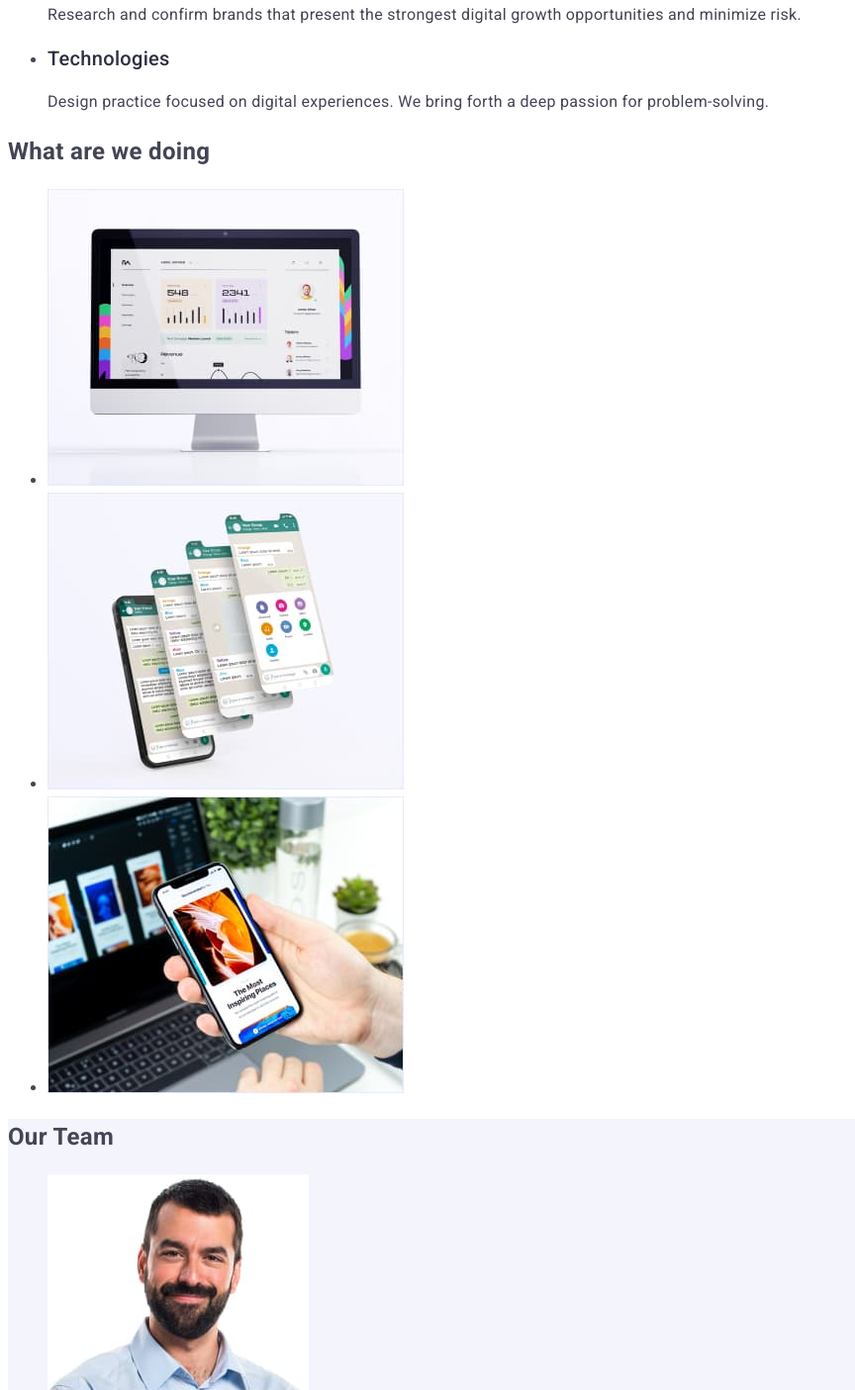
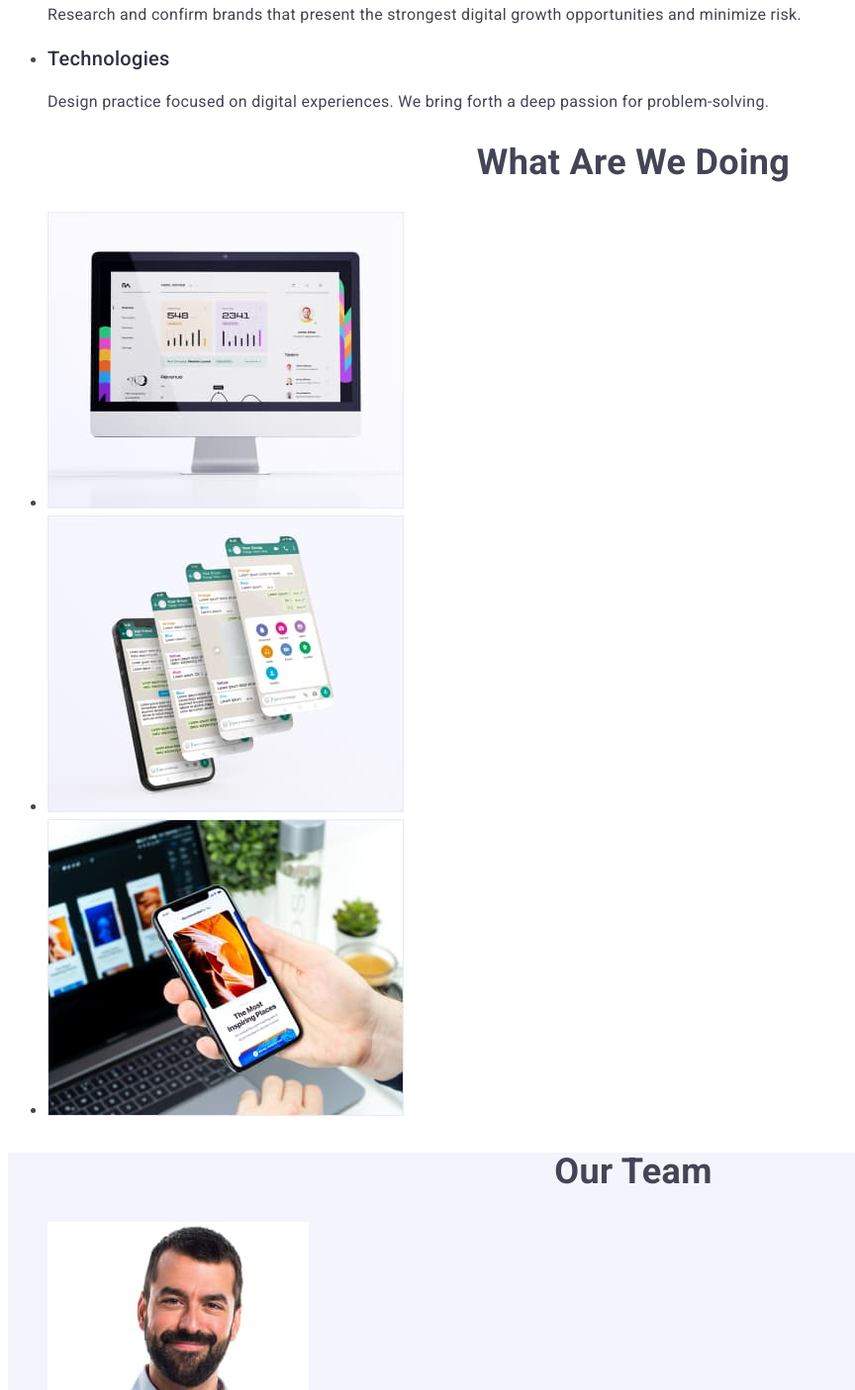
Before and after one commit to Alinemis/goit-markup-hw-02, a plain HTML site: page index.html in a window 1280 px wide. Shown: the part 660-2065 px from the top of the page at 99% size, without its empty margins (0-864 px from the left). Drawn offline with Linux system fonts and the light colour scheme.

Commit message:
Update index.html

```diff
--- a/index.html
+++ b/index.html
@@ -84,7 +84,7 @@
       </section>
       <!--section product-->
       <section class="product">
-        <h2 class="product-title">What are we doing</h2>
+        <h2 class="product-title title">What are we doing</h2>
         <ul class="product-list">
           <li class="product-item">
             <img
@@ -114,7 +114,7 @@
       </section>
       <!--section team -->
       <section class="team">
-        <h2 class="team-title">Our Team</h2>
+        <h2 class="team-title title">Our Team</h2>
         <ul class="team-list">
           <li class="team-item">
             <img
```
